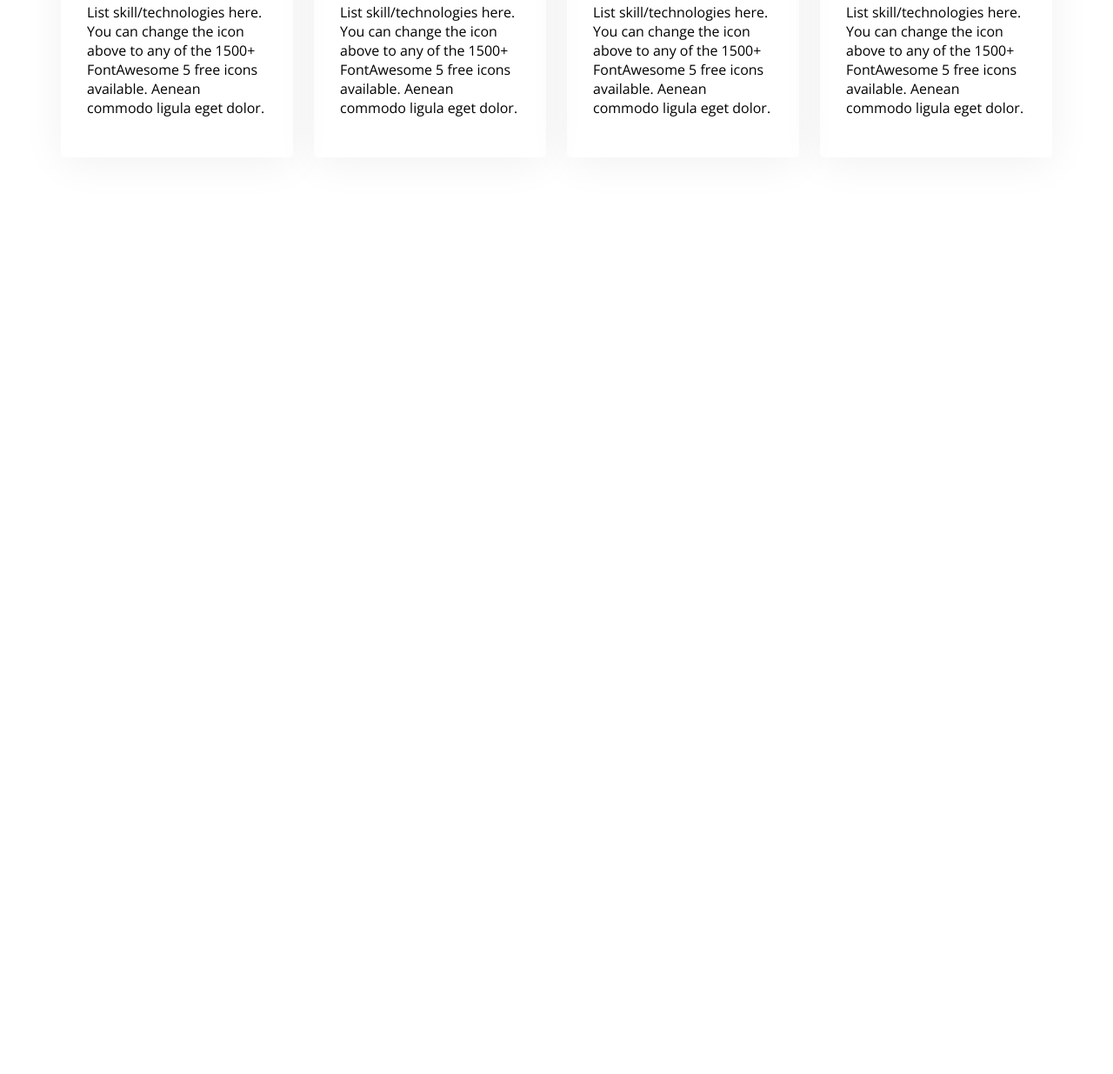
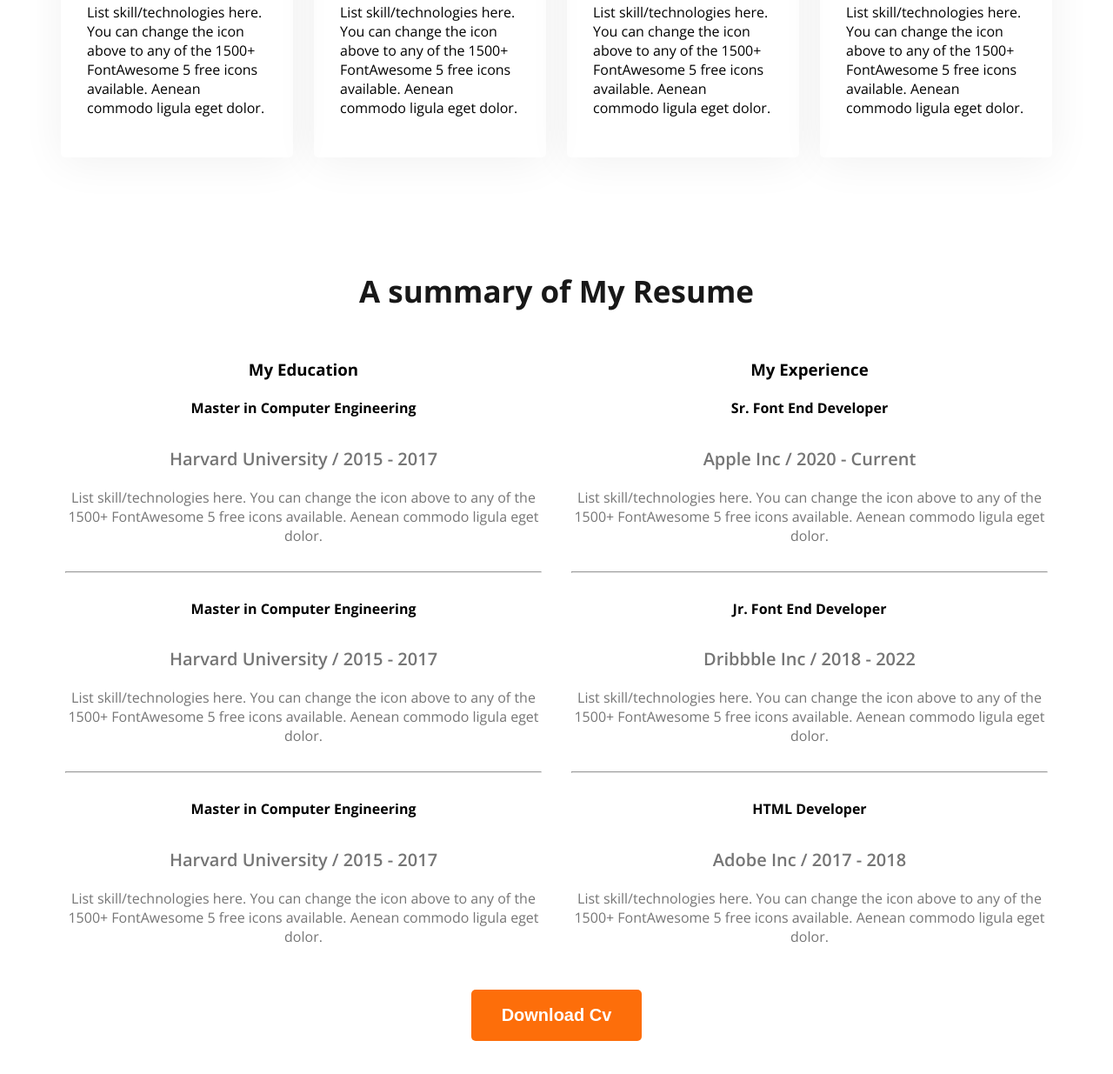
Before and after one commit to redwan09uk/web-developer-portfolio, a plain HTML site: page index.html in a window 1280 px wide. Shown: the part 1809-3044 px from the top of the page at 87% size. Before the commit the page ends 2120 px from the top, so only its background shows below. Drawn offline with nearby package versions, Linux system fonts and the light colour scheme; files whose address does not match are found by name.

Commit message:
resume section added

```diff
--- a/index.html
+++ b/index.html
@@ -91,6 +91,64 @@
             </div>
             </section>
         </section>
+        <!--What I do section end-->
+        <section class="resume">
+            <h3 class="section-title text-center">A summary of My Resume</h3>
+            <div class="resume-container text-center">
+                <!-- .resume-column*2>h3.resume-column-title+.experience*3>h4.experience-title+h5.experience-sub-title+.experience-description -->
+                <div class="resume-column">
+                    <h3 class="resume-column-title">My Education</h3>
+                    <div class="experience">
+                        <h4 class="experience-title">Master in Computer Engineering</h4>
+                        <h5 class="experience-sub-title">Harvard University / 2015 - 2017</h5>
+                        <div class="experience-description">List skill/technologies here. You can change the icon above
+                            to any of the 1500+ FontAwesome 5 free icons available. Aenean commodo ligula eget dolor.</div>
+                    </div>
+                    <hr>
+                    <div class="experience">
+                        <h4 class="experience-title">Master in Computer Engineering</h4>
+                        <h5 class="experience-sub-title">Harvard University / 2015 - 2017</h5>
+                        <div class="experience-description">List skill/technologies here. You can change the icon above
+                            to any of the 1500+ FontAwesome 5 free icons available. Aenean commodo ligula eget dolor.</div>
+                    </div>
+                    <hr>
+                    <div class="experience">
+                        <h4 class="experience-title">Master in Computer Engineering</h4>
+                        <h5 class="experience-sub-title">Harvard University / 2015 - 2017</h5>
+                        <div class="experience-description">List skill/technologies here. You can change the icon above
+                            to any of the 1500+ FontAwesome 5 free icons available. Aenean commodo ligula eget dolor.</div>
+                    </div>
+                </div>
+                <div class="resume-column">
+                    <h3 class="resume-column-title">My Experience</h3>
+                    <div class="experience">
+                        <h4 class="experience-title">Sr. Font End Developer</h4>
+                        <h5 class="experience-sub-title">Apple Inc / 2020 - Current</h5>
+                        <div class="experience-description">List skill/technologies here. You can change the icon above
+                            to any of the 1500+ FontAwesome 5 free icons available. Aenean commodo ligula eget dolor.</div>
+                    </div>
+                    <hr>
+                    <div class="experience">
+                        <h4 class="experience-title">Jr. Font End Developer</h4>
+                        <h5 class="experience-sub-title">Dribbble Inc / 2018 - 2022</h5>
+                        <div class="experience-description">List skill/technologies here. You can change the icon above
+                            to any of the 1500+ FontAwesome 5 free icons available. Aenean commodo ligula eget dolor.</div>
+                    </div>
+                    <hr>
+                    <div class="experience">
+                        <h4 class="experience-title">HTML Developer</h4>
+                        <h5 class="experience-sub-title">Adobe Inc / 2017 - 2018</h5>
+                        <div class="experience-description">List skill/technologies here. You can change the icon above
+                            to any of the 1500+ FontAwesome 5 free icons available. Aenean commodo ligula eget dolor.</div>
+                    </div>
+                </div>
+            </div>
+            <div class="text-center resume-download-cv">
+            <button class="btn-primary">Download Cv</button>
+            </div>
+
+
+        </section>
 
     </main>
 
--- a/styles/style.css
+++ b/styles/style.css
@@ -127,3 +127,25 @@ main section{
     box-shadow:0px 6px 50px 0px rgba(0, 0, 0, 0.06);
     border-radius: 5px;
 }
+
+/* Resume section styles */
+.resume-container{
+    display:flex;
+    gap: 24px;
+}
+.experience-sub-title{
+    font-size: 20px;
+    font-weight: 600;
+    margin-bottom: 20px;
+}
+.experience-description, .experience-sub-title{
+    color:#757575;
+}
+
+.resume hr{
+    margin:30px 5px;
+}
+
+.resume-download-cv{
+    margin-top:50px;
+}
```
